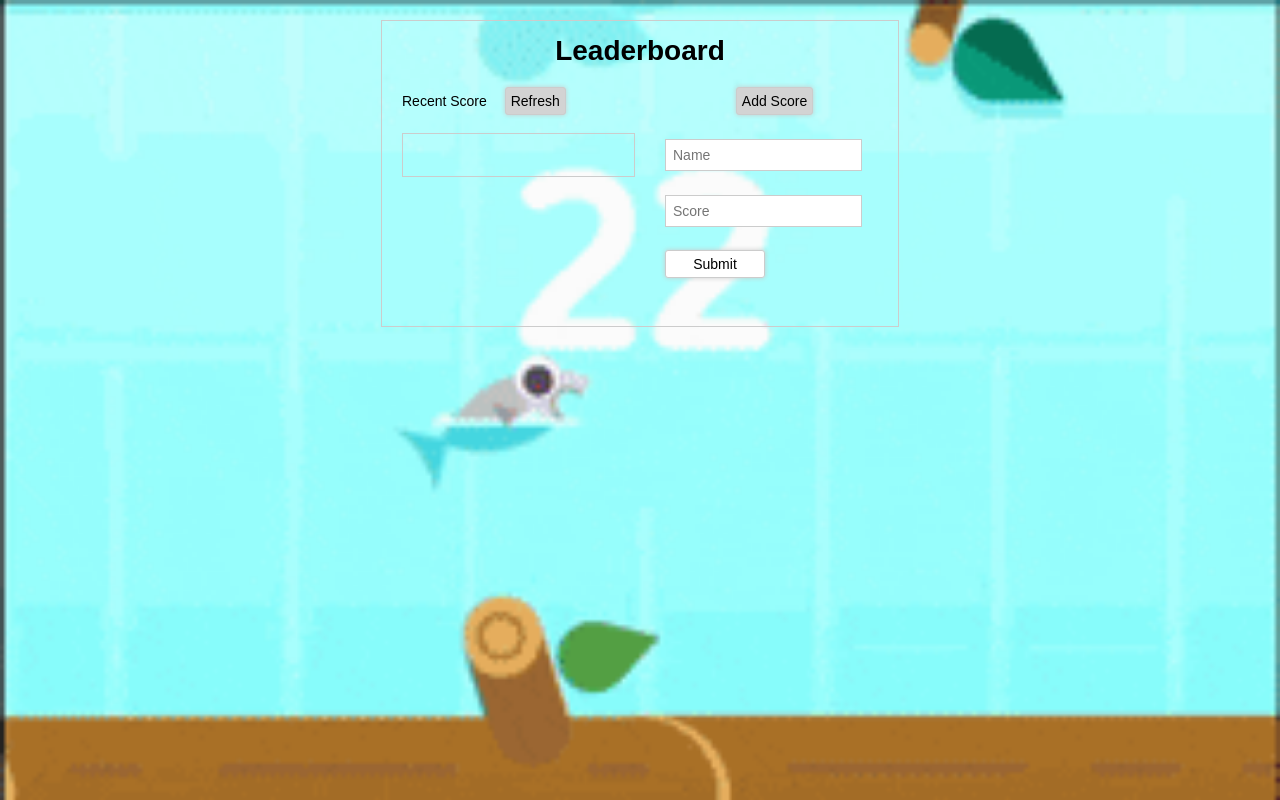
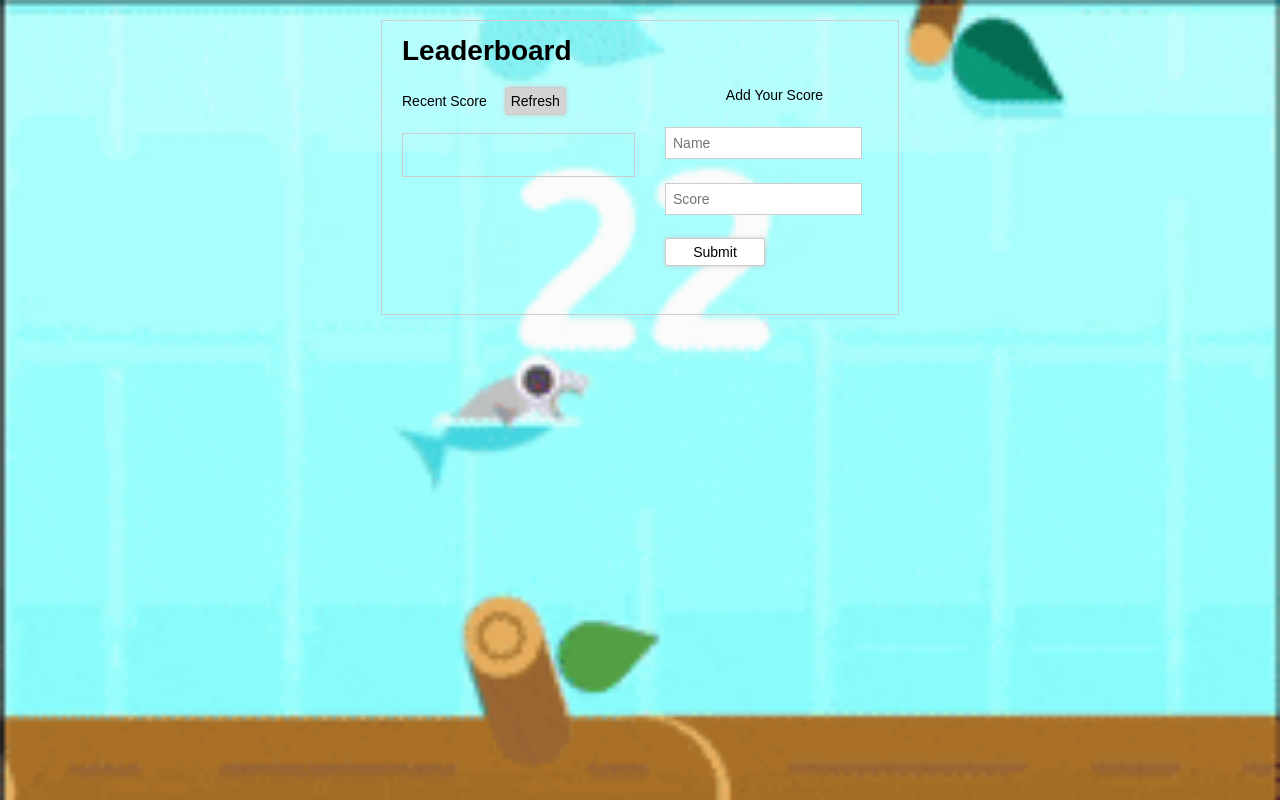
Before and after one commit to mohashyne/leaderboard, a website built with webpack: page src/index.html in a window 1280 px wide. Built offline with nearby package versions, Linux system fonts and the light colour scheme; no server answers.

Commit message:
Update styling

```diff
--- a/src/index.html
+++ b/src/index.html
@@ -22,7 +22,7 @@
                 </div>
             </div>
             <div class="add-score">
-                <label class="add">Add Score</label>
+                <label class="add">Add Your Score</label>
                 <form id="inputsScore" method="post" action="/">
                     <input type="text" class="inputName" name="score-value" id="name" placeholder="Name">
                     <input type="text" class="inputScore" name="score-value" id="score" placeholder="Score">
--- a/src/styles/main.scss
+++ b/src/styles/main.scss
@@ -30,6 +30,8 @@ body {
 h1 {
   margin-top: 1rem;
   font-size: 2rem;
+  text-align: left;
+  margin-left: -17rem;
 }
 
 .leaderboard {
@@ -55,7 +57,6 @@ h1 {
   margin-bottom: 2rem;
 }
 
-.add,
 #refresh-btn {
   padding: 5px;
   border: 1px solid #ccc;
```
